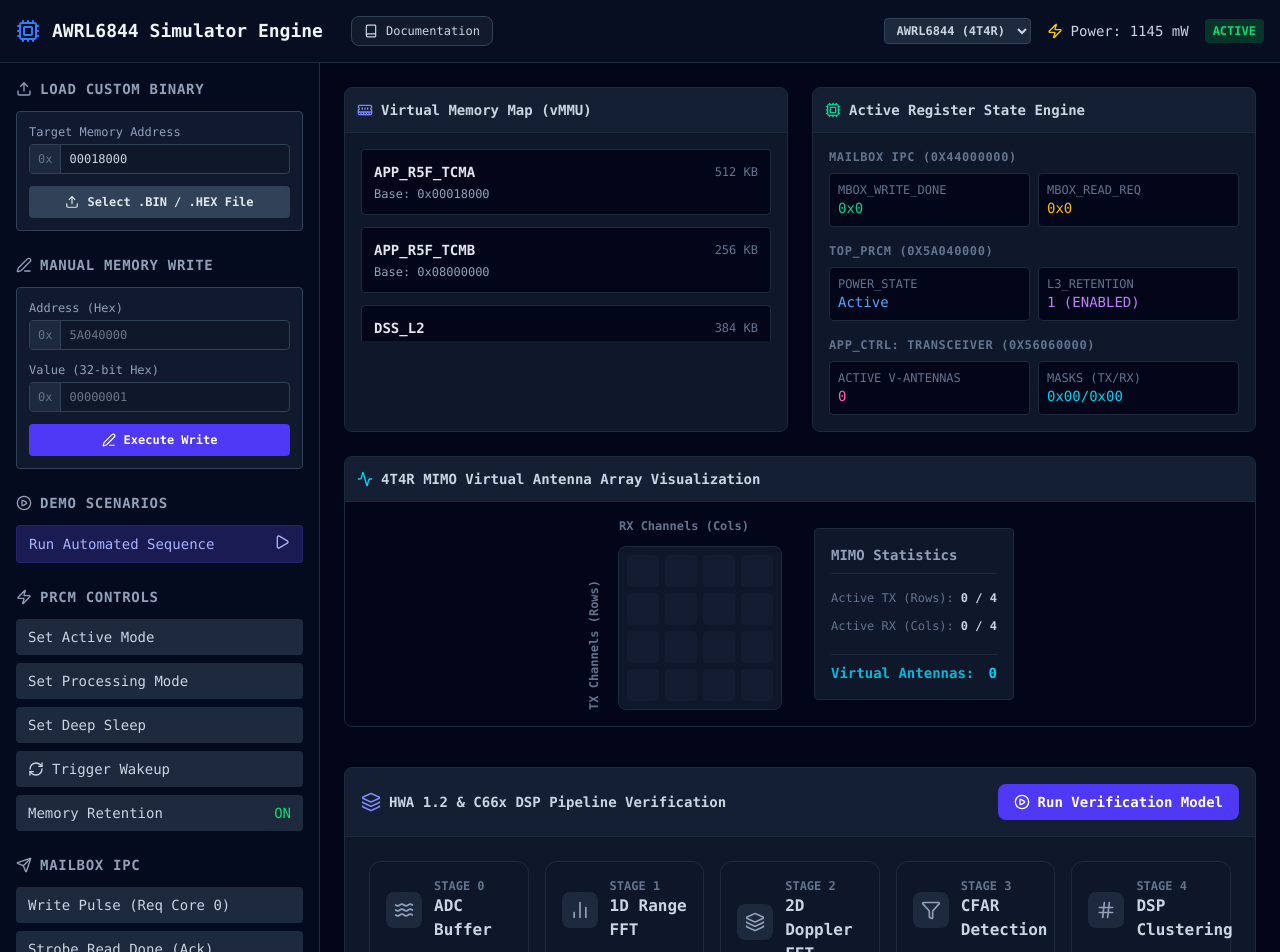
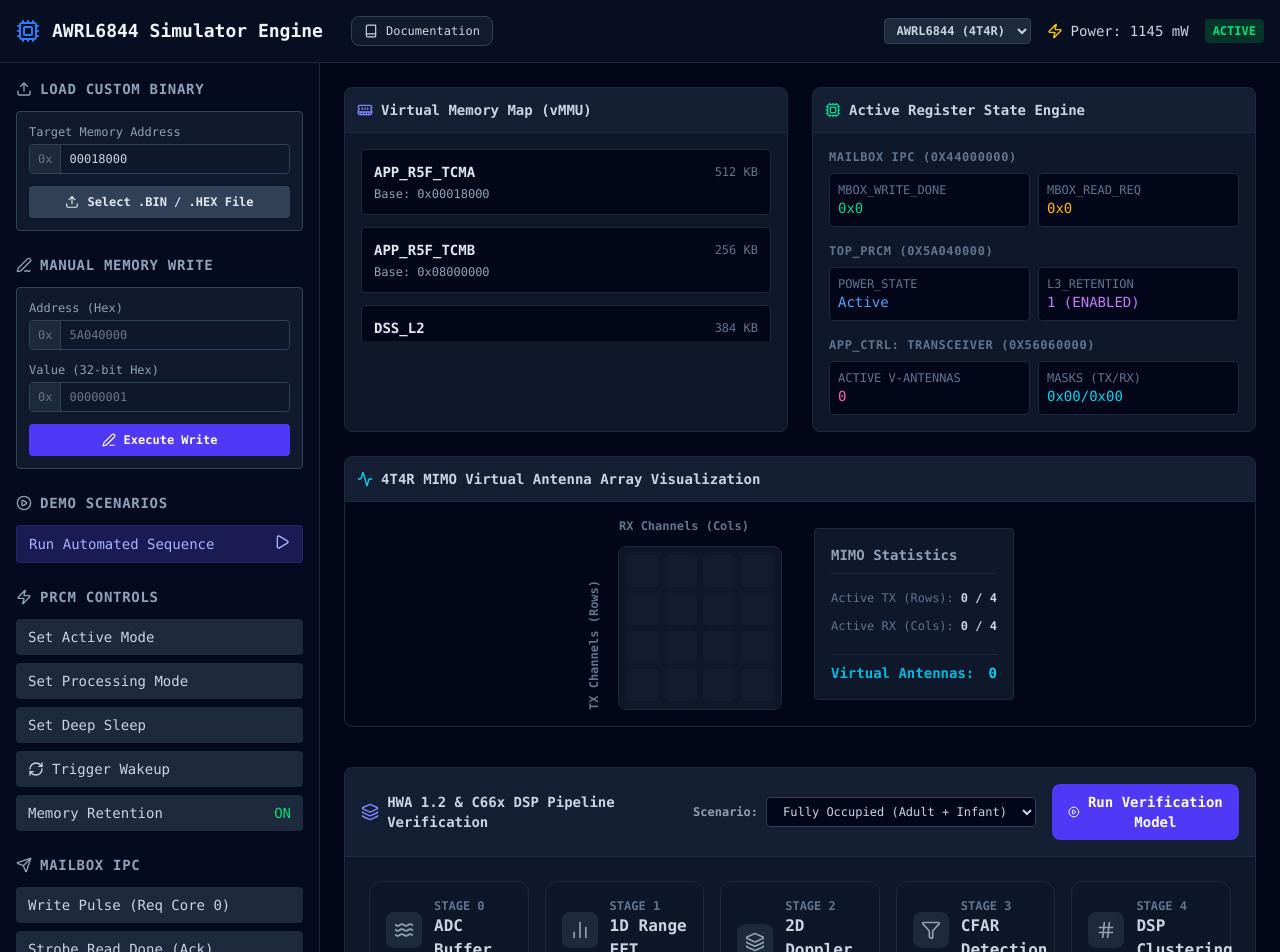
Before and after one commit to shengliangsong-ai/awrl6844-simulator, a React (Vite) app: page / in a window 1280 px wide. Shown: the top 952 px of the page. Built offline with nearby package versions, Linux system fonts and the light colour scheme.

Commit message:
feat: add configurable detection scenarios
Implement scenario selection to toggle between adult, infant, both, or empty occupant simulation targets in the DSP pipeline.

```diff
--- a/src/components/DSPPipelineSim.tsx
+++ b/src/components/DSPPipelineSim.tsx
@@ -1,5 +1,5 @@
 import React, { useState, useEffect } from 'react';
-import { Layers, PlayCircle, BarChart2, Hash, Waves, Filter, ArrowRight } from 'lucide-react';
+import { Layers, PlayCircle, BarChart2, Hash, Waves, Filter, ArrowRight, RefreshCw } from 'lucide-react';
 import 'katex/dist/katex.min.css';
 import { BlockMath } from 'react-katex';
 import { hanning, fft, cfarCA } from '../lib/dsp';
@@ -29,10 +29,26 @@ export const DSPPipelineSim: React.FC<{ socType: string }> = ({ socType }) => {
   const rangeBins = 128; // Samples per chirp
   const dopplerBins = 64; // Chirps per frame
 
-  const [targets, setTargets] = useState<Target[]>([
-    { range: 4.5, velocity: 1.5, rcs: 10 },
-    { range: 12.0, velocity: -2.0, rcs: 15 }
-  ]);
+  const [scenario, setScenario] = useState<'both' | 'adult' | 'infant' | 'empty'>('both');
+
+  const adultTarget = { range: 0.8, velocity: 0.1, rcs: 10, name: 'Adult Driver (Seat 1)' };
+  const infantTarget = { range: 1.4, velocity: 0.25, rcs: 3, name: 'Sleeping Infant (Seat 3/4)' };
+
+  const getTargetsForScenario = () => {
+    switch (scenario) {
+      case 'adult': return [adultTarget];
+      case 'infant': return [infantTarget];
+      case 'both': return [adultTarget, infantTarget];
+      case 'empty': return [];
+    }
+  };
+
+  const [targets, setTargets] = useState<any[]>(getTargetsForScenario());
+
+  // Update targets when scenario changes
+  useEffect(() => {
+    setTargets(getTargetsForScenario());
+  }, [scenario]);
 
   const [state, setState] = useState<PipelineState | null>(null);
 
@@ -278,6 +294,23 @@ export const DSPPipelineSim: React.FC<{ socType: string }> = ({ socType }) => {
           <Layers className="w-5 h-5 text-indigo-400" />
           <h3 className="font-semibold text-sm">HWA 1.2 & C66x DSP Pipeline Verification</h3>
         </div>
+
+        <div className="flex items-center gap-4">
+          <div className="flex items-center gap-2">
+            <span className="text-xs text-slate-400 font-semibold">Scenario:</span>
+            <select
+              value={scenario}
+              onChange={(e) => setScenario(e.target.value as any)}
+              disabled={isRunning}
+              className="bg-slate-950 border border-slate-700 rounded px-3 py-1.5 text-xs text-slate-300 outline-none focus:border-indigo-500 disabled:opacity-50"
+            >
+              <option value="both">Fully Occupied (Adult + Infant)</option>
+              <option value="adult">SBR Test (Adult Driver Only)</option>
+              <option value="infant">CPD Test (Sleeping Infant Only)</option>
+              <option value="empty">Empty Cabin (Clutter Noise)</option>
+            </select>
+          </div>
+
           <button
             onClick={executeMathPipeline}
             disabled={isRunning}
@@ -286,6 +319,7 @@ export const DSPPipelineSim: React.FC<{ socType: string }> = ({ socType }) => {
             {isRunning ? <RefreshCw className="w-4 h-4 animate-spin" /> : <PlayCircle className="w-4 h-4" />}
             {isRunning ? 'Executing Pipeline...' : 'Run Verification Model'}
           </button>
+        </div>
       </div>
 
       <div className="p-6 grid grid-cols-1 md:grid-cols-5 gap-4 relative">
@@ -377,7 +411,7 @@ export const DSPPipelineSim: React.FC<{ socType: string }> = ({ socType }) => {
         </div>
       )}
 
-      {state && activeStage === 4 && (
+      {state && state.cfarDetections && activeStage === 4 && (
         <div className="p-6 border-t border-slate-800 bg-black/50">
           <h4 className="text-sm font-semibold text-slate-300 mb-4 flex items-center gap-2">
             <BarChart2 className="w-4 h-4 text-emerald-400" /> Pipeline Verification Output
@@ -422,23 +456,31 @@ export const DSPPipelineSim: React.FC<{ socType: string }> = ({ socType }) => {
 
             <div className="bg-slate-900 border border-slate-800 rounded-lg p-4">
               <div className="text-xs text-slate-400 mb-2 font-semibold">CFAR Detected Clusters</div>
-              <div className="space-y-2">
+              <div className="space-y-2 h-48 overflow-y-auto pr-2">
+                {targets.length === 0 && (
+                  <div className="text-slate-500 text-sm italic text-center mt-10">No targets injected.<br/>Thermal noise floor only.</div>
+                )}
+
                 {targets.map((t, i) => (
                   <div key={i} className="bg-slate-950 border border-slate-800 p-2 rounded">
-                    <div className="text-emerald-400 font-bold text-sm mb-1">Target {i+1} (Validated)</div>
+                    <div className="text-emerald-400 font-bold text-sm mb-1">{t.name || `Target ${i+1}`}</div>
                     <div className="grid grid-cols-2 gap-2 text-xs">
                       <div>
-                        <span className="text-slate-500 block text-[10px]">Range</span>
+                        <span className="text-slate-500 block text-[10px]">Range (R0)</span>
                         <span className="text-slate-300 font-mono">{t.range.toFixed(2)} m</span>
                       </div>
                       <div>
-                        <span className="text-slate-500 block text-[10px]">Velocity</span>
+                        <span className="text-slate-500 block text-[10px]">Micro-Doppler</span>
                         <span className="text-slate-300 font-mono">{t.velocity > 0 ? '+' : ''}{t.velocity.toFixed(2)} m/s</span>
+                      </div>
+                      <div className="col-span-2 mt-1 pt-1 border-t border-slate-800/50">
+                        <span className="text-slate-500 block text-[10px]">Relative RCS</span>
+                        <span className="text-slate-300 font-mono">{t.rcs} Amplitude</span>
                       </div>
                     </div>
                   </div>
                 ))}
-
+              </div>
               <div className="mt-4 pt-3 border-t border-slate-800">
                 <div className="flex justify-between items-center text-xs">
                   <span className="text-slate-400">L2-Norm Error</span>
@@ -452,7 +494,6 @@ export const DSPPipelineSim: React.FC<{ socType: string }> = ({ socType }) => {
             </div>
           </div>
         </div>
-        </div>
       )}
     </div>
   );
```
Lines whose indentation alone changed are shown as unchanged.
